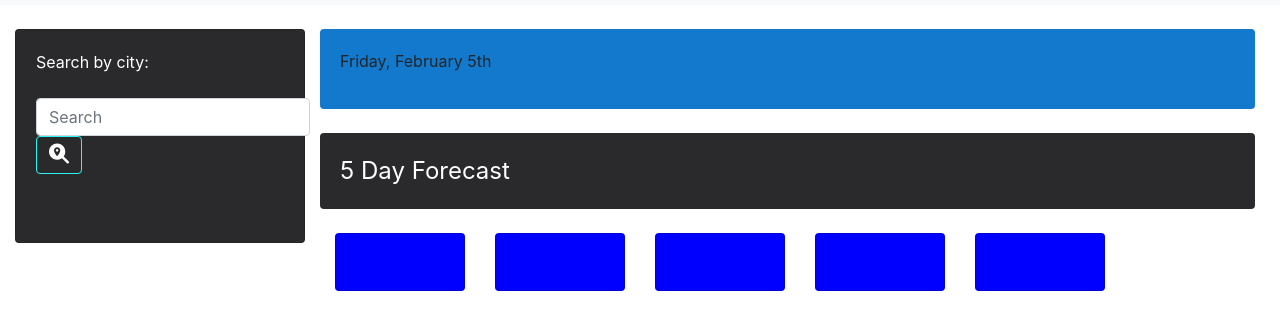
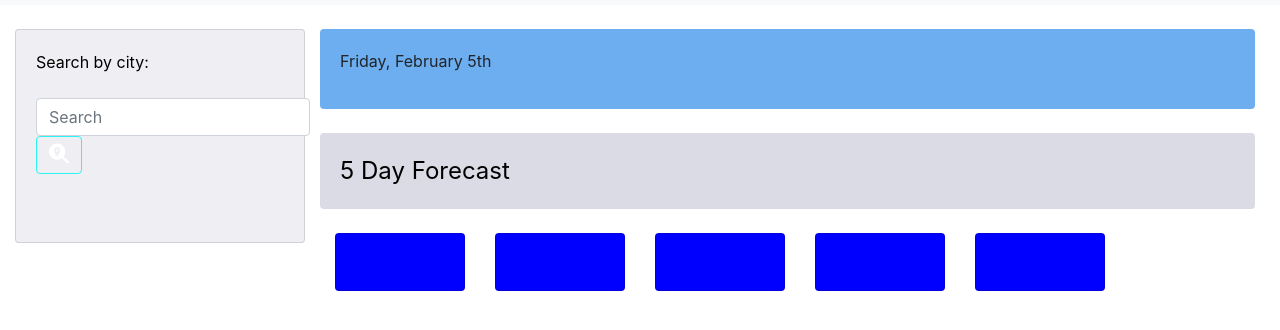
Before and after one commit to Ramyamariyala/weatherDashboard, a plain HTML site: page index.html in a window 1280 px wide. Shown: the part 72-402 px from the top of the page. Drawn offline with nearby package versions, Linux system fonts and the light colour scheme; no server answers.

Commit message:
final update

```diff
--- a/style.css
+++ b/style.css
@@ -6,7 +6,6 @@
   }
 
 .bg-light {
-    background-color:rgb(187, 133, 34);
         color: white !important;
 }
 
@@ -19,7 +18,7 @@ i {
 .current {
     border: none;
     width: 100%;
-    background-color: rgb(19, 121, 204);
+    background-color: rgb(109, 174, 240);
     margin-right: 25px;
 }
 
@@ -27,8 +26,8 @@ i {
     border: none;
     font-size: 24px;
     width: 100%;
-    background-color: rgb(42, 42, 44);
-    color: white;
+    background-color: rgb(219, 219, 230);
+    color: black;
     margin-right: 25px;
 }
 
@@ -37,8 +36,8 @@ i {
 .cities {
     width: 100%;
     width: 100%;
-    background-color: rgb(42, 42, 44);
-    color: white;
+    background-color: rgb(239, 239, 243);
+    color: black;
     margin-bottom: 25px;
 }
 
```
Also changed, not shown: index.html (+2 -63 lines).
